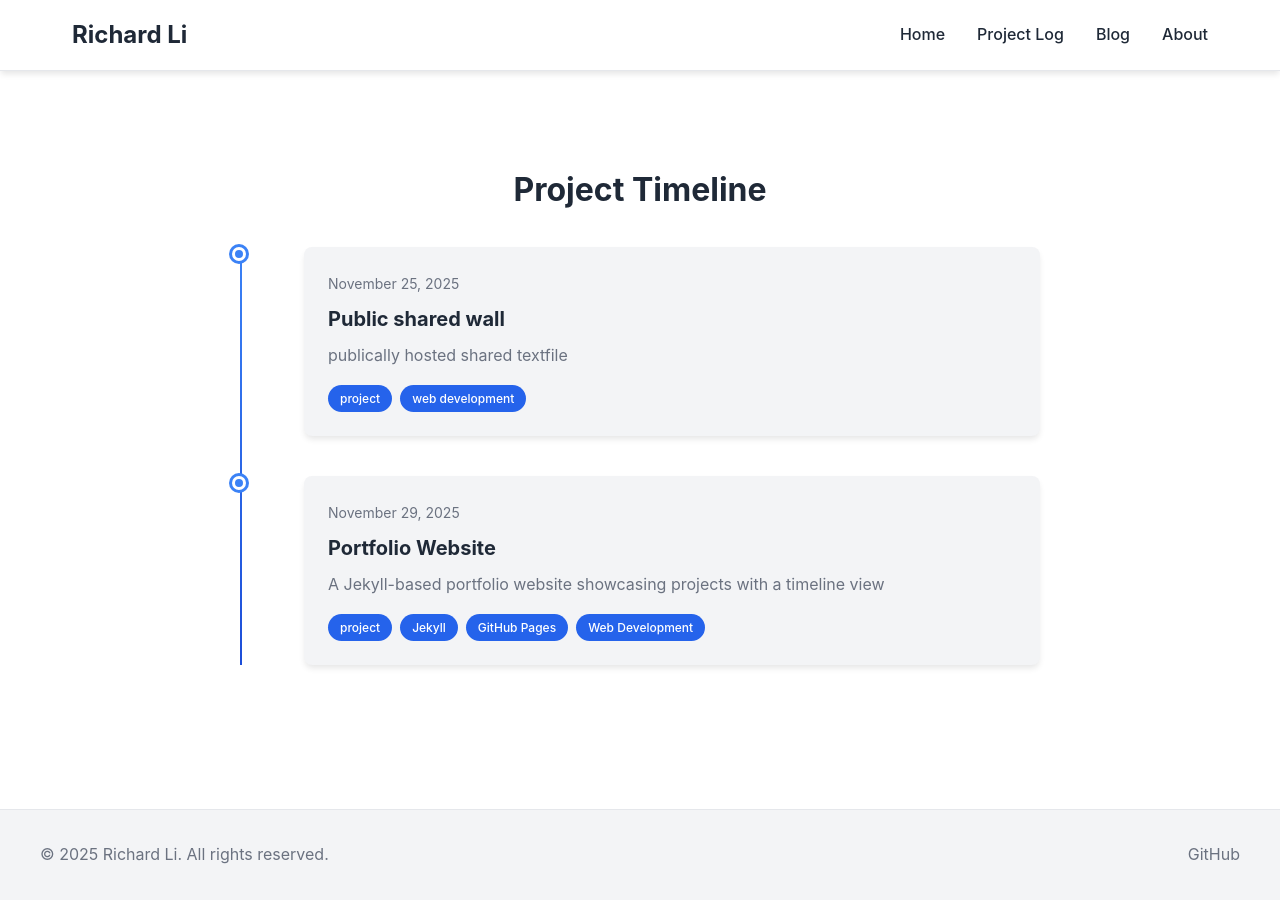
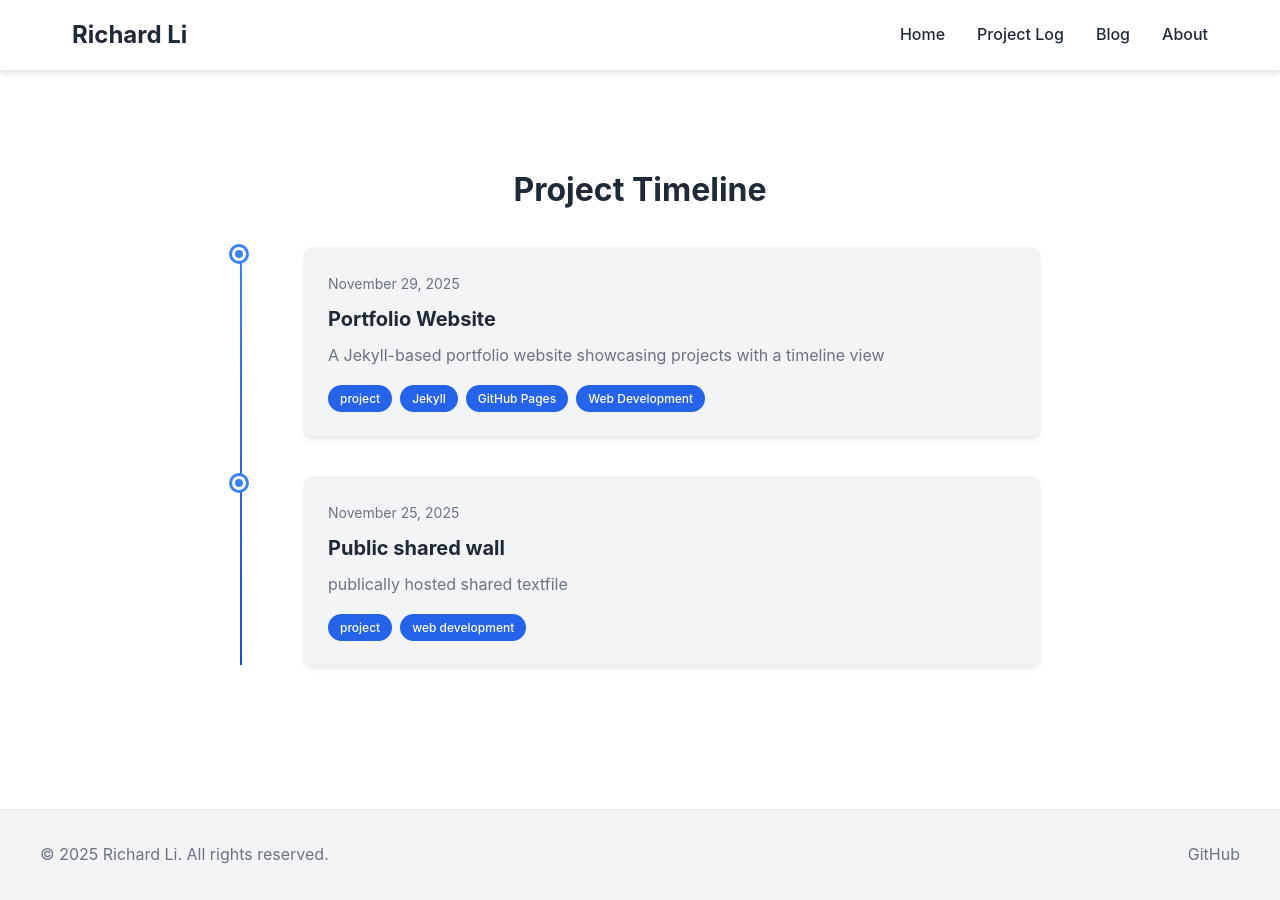
Before and after one commit to richardhcli/richardhcli.github.io, a Jekyll site: the page built from _pages/projectLog.md, in a window 1280 px wide and 900 px high, scrolled down 307 px. Built offline with Jekyll 4.4.1, drawn with Linux system fonts in a browser that asks for light colours.

Commit message:
Fix: Add explicit sorting for collections
- Add sort and reverse filters for project_posts and blog_posts
- Ensures posts display in reverse chronological order
- Update comments to reflect _project_posts directory

```diff
--- a/_includes/blogLog.html
+++ b/_includes/blogLog.html
@@ -4,7 +4,8 @@
     Latest posts appear first (reverse chronological)
   {% endcomment %}
   <ul class="blog-posts">
-    {% for post in site.blog_posts %}
+    {% assign sorted_posts = site.blog_posts | sort: 'date' | reverse %}
+    {% for post in sorted_posts %}
     <li class="blog-post-item">
       <div class="blog-post-header">
         <span class="blog-post-date">{{ post.date | date: "%b %d, %Y" }}</span>
--- a/_includes/projectTimeline.html
+++ b/_includes/projectTimeline.html
@@ -2,10 +2,11 @@
   <h2>Project Timeline</h2>
   <div class="projectTimeline">
     {% comment %}
-      site.project_posts is automatically sorted by date, newest first (reverse chronological)
-      This collection contains only project posts from the project/_posts/ directory
+      Sort project posts by date in reverse chronological order (newest first)
+      This collection contains only project posts from the _project_posts/ directory
     {% endcomment %}
-    {% for post in site.project_posts %}
+    {% assign sorted_posts = site.project_posts | sort: 'date' | reverse %}
+    {% for post in sorted_posts %}
     <div class="projectTimeline-item" data-date="{{ post.date | date_to_xmlschema }}">
       <div class="projectTimeline-marker"></div>
       <div class="projectTimeline-content">
```
